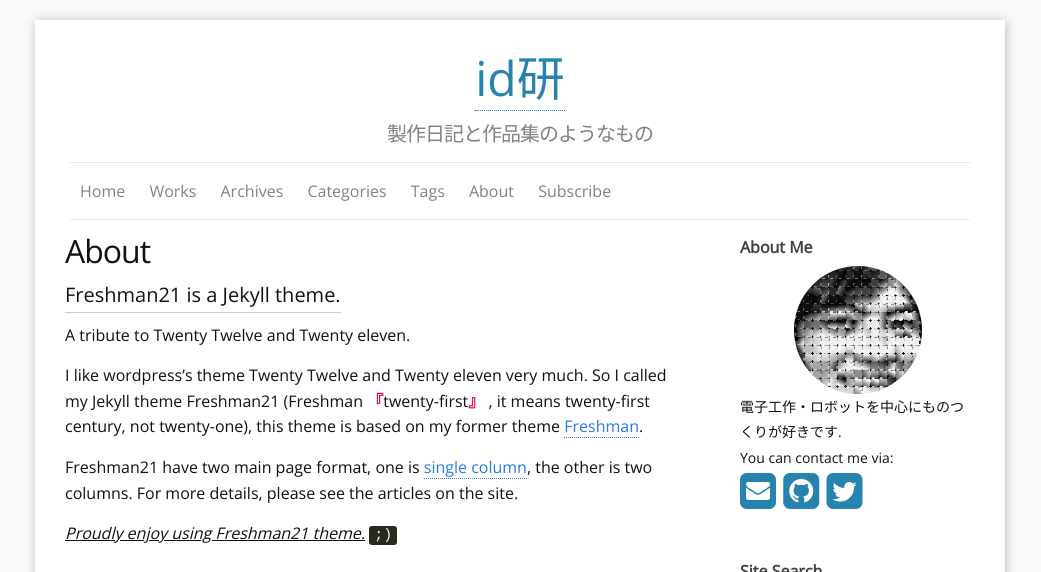
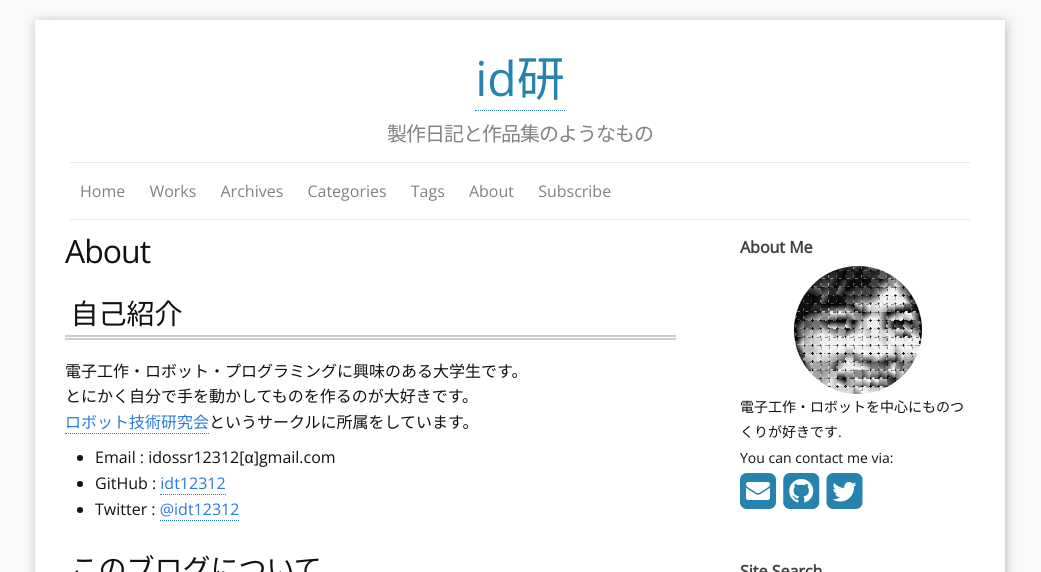
Before and after one commit to idt12312/idken-blog, a Jekyll site: the page built from f_about.md, in a window 1280 px wide. Shown: the top 572 px of the page, without its empty margins (120-1161 px from the left). Built offline with Jekyll 4.4.1, drawn with Linux system fonts in a browser that asks for light colours; nearby versions of some CDN libraries; comment, search, counter and statistics services are not loaded; some of the changed text lies outside the part shown; grey boxes are pictures that could not be loaded.

Commit message:
aboutが元のままだったので修正

```diff
--- a/f_about.md
+++ b/f_about.md
@@ -1,24 +1,21 @@
 ---
 layout: page
 title: About
-comments: yes
+comments: false
 permalink: /about/
 ---
+# 自己紹介
+電子工作・ロボット・プログラミングに興味のある大学生です。
+とにかく自分で手を動かしてものを作るのが大好きです。
+[ロボット技術研究会](https://www.rogiken.org)というサークルに所属をしています。
 
+* Email : idossr12312[α]gmail.com
+* GitHub : [idt12312](https://github.com/idt12312)
+* Twitter : [@idt12312](https://twitter.com/idt12312)
 
-### Freshman21 is a Jekyll theme.
+# このブログについて
+基本的にはブログとして日常的な出来事や何かの制作過程を、
+[Works]({{ "/works" }})には作品として完成したものをまとめていこうと思います。
 
-A tribute to Twenty Twelve and Twenty eleven.
-
-I like wordpress's theme Twenty Twelve and Twenty eleven very much.
-So I called my Jekyll theme Freshman21 (Freshman <q>twenty-first</q> , it means twenty-first century, not twenty-one), this theme is based on my former theme [Freshman](https://github.com/yulijia/freshman/).
-
-Freshman21 have two main page format, one is [single column](http://yulijia.net/en/  "see demo"), the other is two columns. For more details, please see the articles on the site.
-
-<cite>Proudly enjoy using Freshman21 theme.</cite> <code>;)</code>
-
-<img title="麋鹿" src="https://i.imgur.com/Mdc4szJl.jpg" alt="麋鹿" width="580" height="668" />
-
-#### Hi, the picture you have seen in the sample-page is a Père David's deer photoed by my friend at Beijing Milu Park, China.
-
-Milu(麋鹿) is the chinese name of Père David's deer.
+ちなみにこのブログはJekyllを使って作っています。
+テーマとして[Freshman21](https://github.com/yulijia/freshman21)を元にしています。
```
